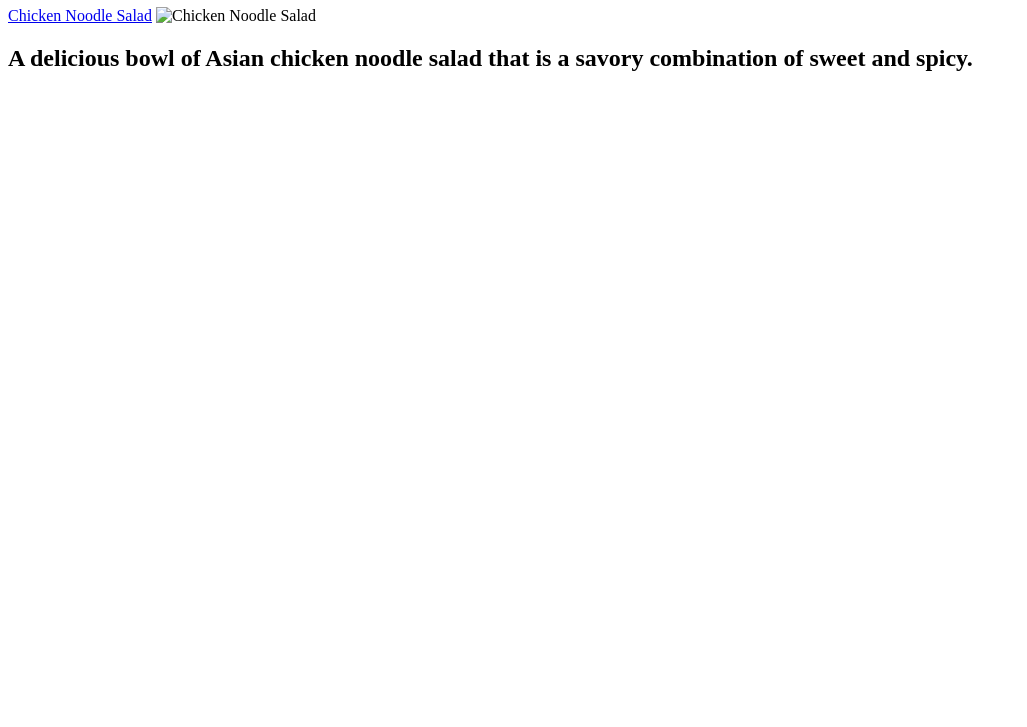
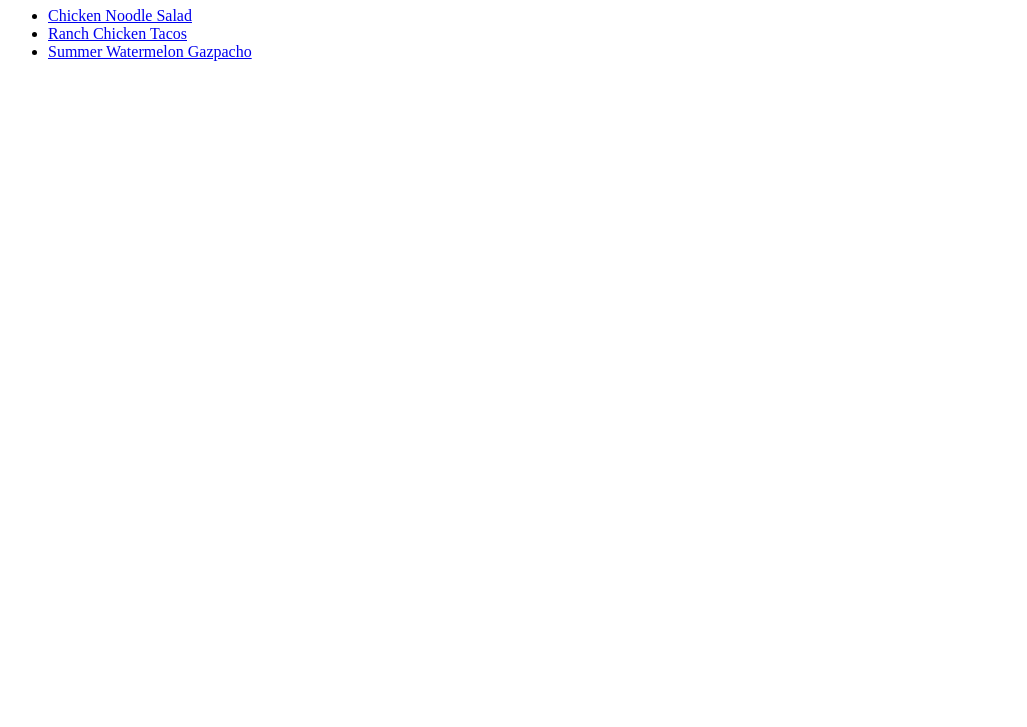
Before and after one commit to soloyigzaw/odin-recipes, a plain HTML site: page index.html in a window 1280 px wide. Shown: the part 73-800 px from the top of the page, without its empty margins (0-1027 px from the left). Drawn offline with Linux system fonts and the light colour scheme.

Commit message:
Update index.html file with links to recipes

```diff
--- a/index.html
+++ b/index.html
@@ -7,9 +7,10 @@
 </head>
 <body>
     <h1>Odin Recipes</h1>
-    <a href="recipes/chicken-noodle-salad.html">Chicken Noodle Salad</a>
-    <img src="images/chicken-noodle-salad.jpg" alt="Chicken Noodle Salad">
-    <h2>A delicious bowl of Asian chicken noodle salad that is a savory combination of sweet and spicy.</h2>
-    <p></p>
+    <ul>
+        <li><a href="recipes/chicken-noodle-salad.html">Chicken Noodle Salad</a></li>
+        <li><a href="recipes/ranch-chicken-tacos.html">Ranch Chicken Tacos</a></li>
+        <li><a href="recipes/summer-watermelon-gazpacho.html">Summer Watermelon Gazpacho</a></li>
+    </ul>
 </body>
 </html>
```
